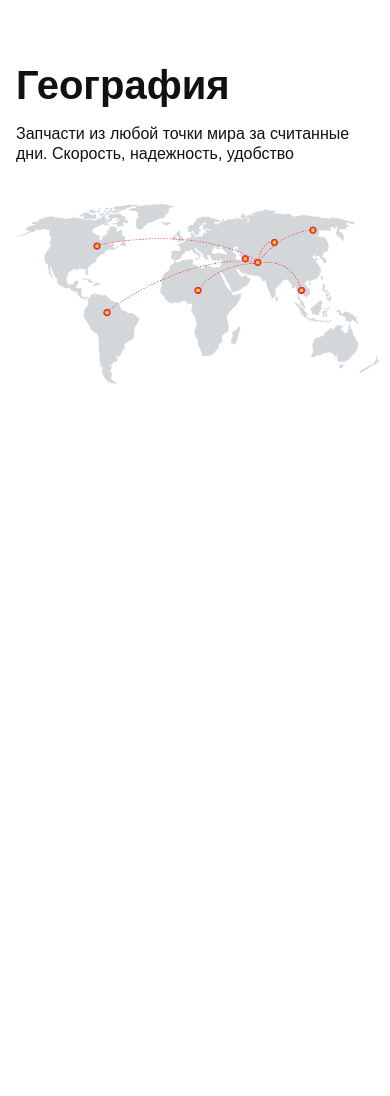
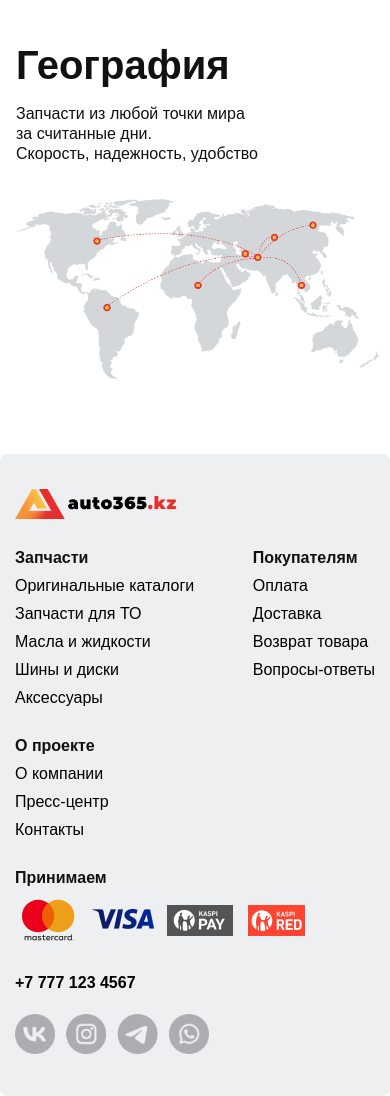
Before and after one commit to vts3rss/AutoZap, a plain HTML site: page index.html in a window 390 px wide. Shown: the part 1680-2776 px from the top of the page. Before the commit the page ends 2123 px from the top, so only its background shows below. Drawn offline with Linux system fonts and the light colour scheme.

Commit message:
feat: complete footer

```diff
--- a/index.html
+++ b/index.html
@@ -411,12 +411,12 @@
 
 
             <div class="geography-description">
-                Запчасти из любой точки мира за считанные дни.
-                Скорость, надежность, удобство
+                <div>Запчасти из любой точки мира за считанные дни.</div>
+                <div>Скорость, надежность, удобство</div>
             </div>
         </div>
 
-        <img class="geogrpaphy-image" src="./assets/images/geography.png">
+        <img class="geography-image" src="./assets/images/geography.png">
 
     </div>
 
--- a/styles/_08_geography.scss
+++ b/styles/_08_geography.scss
@@ -15,26 +15,30 @@
   @media screen and (max-width: 880px) {
     grid-template-columns: 100%;
     grid-template-rows: auto auto;
-    margin-top: 80px;
+    margin-top: 60px;
+    padding-bottom: 75px;
+
   }
 
   .geogrpaphy-text {
     grid-column: 1/3;
     grid-row: 1/2;
 
-    @media screen and (max-width: 880px) {
-      grid-column: 1/2;
-      grid-row: 1/2;
-      max-width: 400px;
-    }
 
     align-self: center;
-    justify-self: center;
+    justify-self: left;
     padding-bottom: 40px;
 
     display: flex;
     flex-direction: column;
     gap: 16px;
+
+
+    @media screen and (max-width: 880px) {
+      grid-column: 1/2;
+      grid-row: 1/2;
+      padding-bottom: 35px;
+    }
 
     .geography-title {
       font-family: 'Arial', sans-serif;
@@ -64,13 +68,17 @@
       @media screen and (max-width: 1000px) {
         font-size: 16px;
         line-height: 20px;
+
       }
 
+      @media screen and (max-width: 800px) {
+        max-width: 245px;
+      }
 
     }
   }
 
-  .geogrpaphy-image {
+  .geography-image {
     grid-column: 2/4;
     grid-row: 1/2;
 
--- a/styles/_09_footer.scss
+++ b/styles/_09_footer.scss
@@ -9,20 +9,22 @@
 
   flex-wrap: wrap;
 
+
   @media screen and (max-width: 1100px) {
     //display: grid;
-    display: none;
     grid-template-columns: 1fr 1fr;
     grid-template-rows: auto auto auto auto;
   }
 
 
   @media screen and (max-width: 810px) {
-    //justify-content: center;
+    padding-top: 20px;
+    padding-bottom: 27px;
   }
 
+
   .footer-column {
-    margin: 10px;
+    margin: 15px;
     display: flex;
     flex-direction: column;
 
@@ -60,6 +62,9 @@
         grid-template-columns: 2/3;
         grid-template-rows: 3/4;
         left: 0;
+        width: 40%;
+        //left: -50px;
+        //right: 10px;
       }
 
     }
@@ -96,6 +101,7 @@
 
         @media screen and (max-width: 1100px) {
           margin-bottom: 0;
+          max-height: 30px;
         }
 
       }
@@ -228,7 +234,7 @@
       display: block;
       object-fit: contain;
       object-position: left top;
-      max-height: 28px;
+      max-height: 40px;
       opacity: 0.7;
     }
   }
```
Also changed, not shown: style.css, 1 other file.
